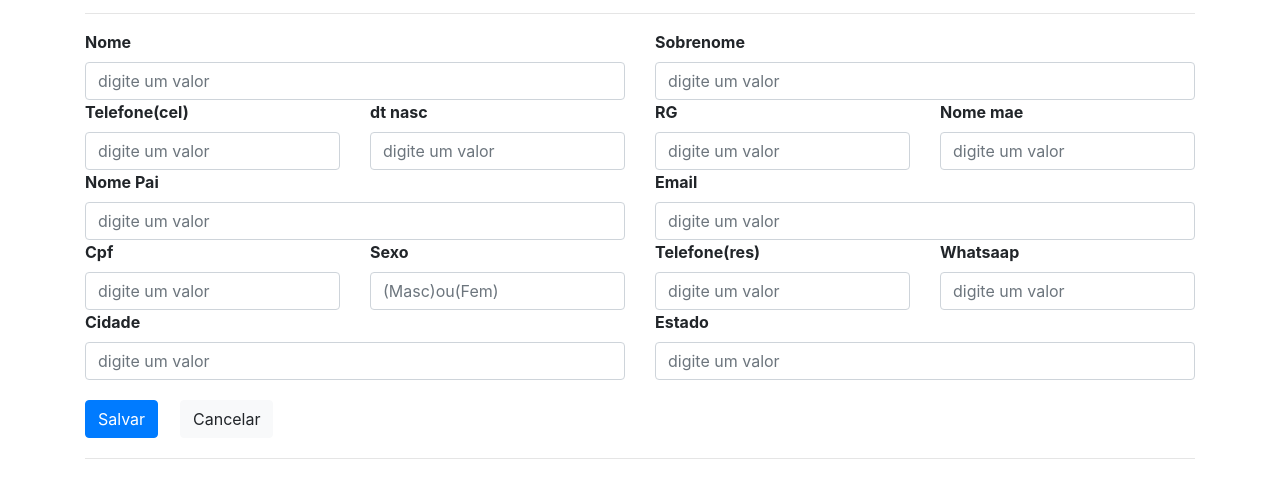
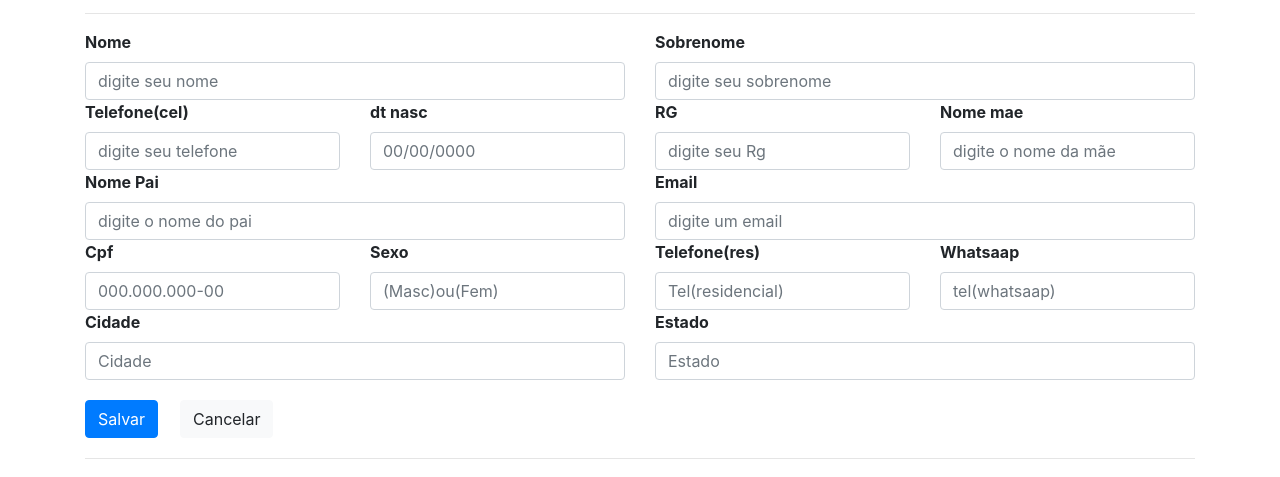
Before and after one commit to KAUANPEREIRA/Formulario-Bootstrap, a plain HTML site: page index.html in a window 1280 px wide. Shown: the part 71-548 px from the top of the page. Drawn offline with nearby package versions, Linux system fonts and the light colour scheme.

Commit message:
Update index.html
atualizações finais

```diff
--- a/index.html
+++ b/index.html
@@ -19,45 +19,45 @@
             <div class="row">
                 <div class=" col-md-6">
                     <label><b>Nome</b></label>
-                    <input type="tex" name="" class="form-control" placeholder="digite um valor" id="nome">
+                    <input type="tex" name="" class="form-control" placeholder="digite seu nome" id="nome">
                 </div>
                 <div class=" col-md-6">
                     <label><b>Sobrenome</b></label>
-                    <input type="tex" name="" class="form-control" placeholder="digite um valor" id="sobrenome">
+                    <input type="tex" name="" class="form-control" placeholder="digite seu sobrenome" id="sobrenome">
                 </div>
             </div>
             <div class="row espaco">
                 <div class=" col-md-3">
                     <label><b>Telefone(cel)</b></label>
-                    <input type="tex" name="" class="form-control" placeholder="digite um valor" id="telefone">
+                    <input type="tex" name="" class="form-control" placeholder="digite seu telefone" id="telefone">
                 </div>
                 <div class=" col-md-3">
                     <label><b>dt nasc</b></label>
-                    <input type="tex" name="" class="form-control" placeholder="digite um valor" id="nascimento">
+                    <input type="tex" name="" class="form-control" placeholder="00/00/0000" id="nascimento">
                 </div>
                 <div class=" col-md-3">
                     <label><b>RG</b></label>
-                    <input type="tex" name="" class="form-control" placeholder="digite um valor" id="rg">
+                    <input type="tex" name="" class="form-control" placeholder="digite seu Rg" id="rg">
                 </div>
                 <div class=" col-md-3">
                     <label><b>Nome mae</b></label>
-                    <input type="tex" name="" class="form-control" placeholder="digite um valor" id="mae">
+                    <input type="tex" name="" class="form-control" placeholder="digite o nome da mãe" id="mae">
                 </div>
             </div>
             <div class="row espaco">
                 <div class=" col-md-6">
                     <label><b>Nome Pai</b></label>
-                    <input type="tex" name="" class="form-control" placeholder="digite um valor" id="pai">
+                    <input type="tex" name="" class="form-control" placeholder="digite o nome do pai" id="pai">
                 </div>
                 <div class=" col-md-6">
                     <label><b>Email</b></label>
-                    <input type="Email" name="" class="form-control" placeholder="digite um valor" id="email">
+                    <input type="Email" name="" class="form-control" placeholder="digite um email" id="email">
                 </div>
             </div>
                 <div class="row espaco">
                 <div class=" col-md-3">
                     <label><b>Cpf</b></label>
-                    <input type="tex" name="" class="form-control" placeholder="digite um valor" id="cpf">
+                    <input type="tex" name="" class="form-control" placeholder="000.000.000-00" id="cpf">
                 </div>
                 <div class=" col-md-3">
                     <label><b>Sexo</b></label>
@@ -65,21 +65,21 @@
                 </div>
                 <div class=" col-md-3">
                     <label><b>Telefone(res)</b></label>
-                    <input type="tex" name="" class="form-control" placeholder="digite um valor" id="residencial">
+                    <input type="tex" name="" class="form-control" placeholder="Tel(residencial)" id="residencial">
                 </div>
                 <div class=" col-md-3">
                     <label><b>Whatsaap</b></label>
-                    <input type="tex" name="" class="form-control" placeholder="digite um valor" id="whatsaap">
+                    <input type="tex" name="" class="form-control" placeholder="tel(whatsaap)" id="whatsaap">
                 </div>
             </div>
             <div class="row espaco">
                 <div class=" col-md-6">
                     <label><b>Cidade</b></label>
-                    <input type="tex" name="" class="form-control" placeholder="digite um valor" id="cidade">
+                    <input type="tex" name="" class="form-control" placeholder="Cidade" id="cidade">
                 </div>
                 <div class=" col-md-6">
                     <label><b>Estado</b></label>
-                    <input type="tex" name="" class="form-control" placeholder="digite um valor" id="estado">
+                    <input type="tex" name="" class="form-control" placeholder="Estado" id="estado">
                 </div>
             </div>
 
```
